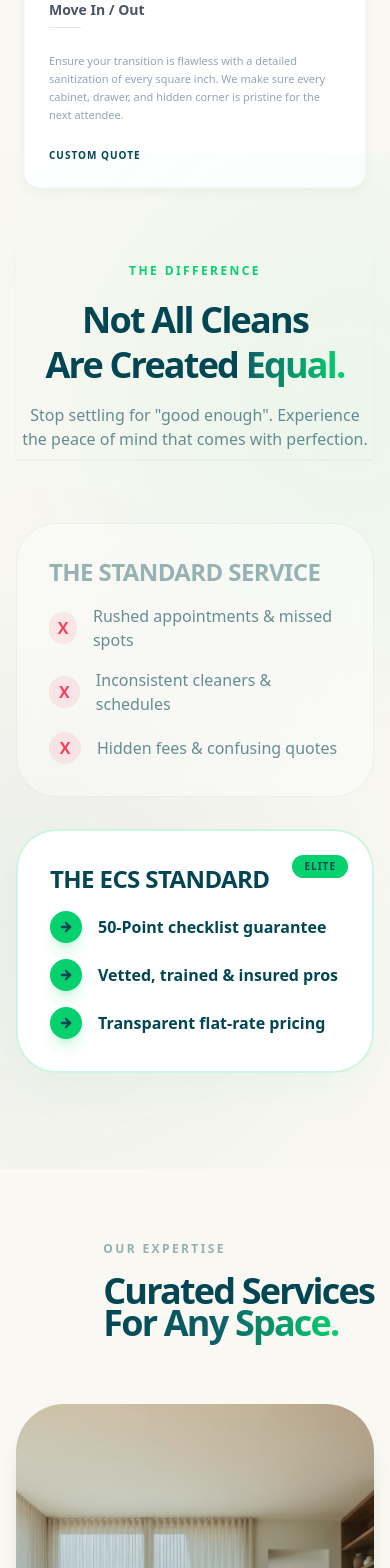
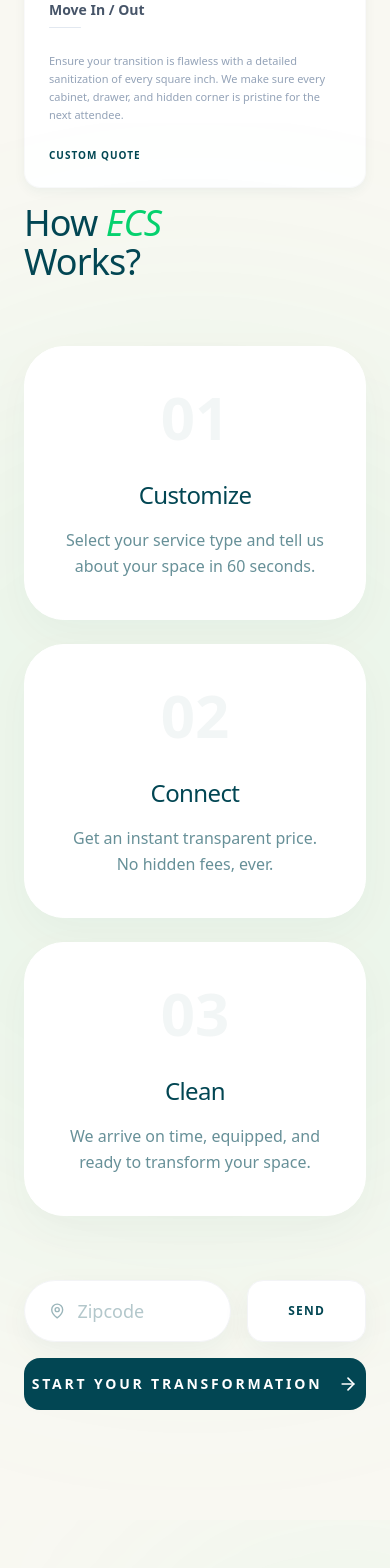
Before and after one commit to renatoquerales28-byte/extreme-cleaning-next, a Next.js app: page / in a window 390 px wide. Shown: the part 2920-4488 px from the top of the page. Built offline with nearby package versions, Linux system fonts and the light colour scheme.

Commit message:
UI: Redesign ProcessSection based on wireframe with Hero Section visual language

```diff
--- a/src/app/page.tsx
+++ b/src/app/page.tsx
@@ -126,10 +126,10 @@ export default function Home() {
             {/* NEW STRATEGIC SECTIONS */}
             <SocialProofSection />
             <ServiceSelectorSection />
+            <ProcessSection />
 
             <ProblemSolutionSection />
             <ServicesSection />
-            <div id="process"><ProcessSection /></div>
             <div id="reviews"><LegacySocialProof /></div>
             <FooterSection />
         </main>
--- a/src/components/landing/ProcessSection.tsx
+++ b/src/components/landing/ProcessSection.tsx
@@ -1,10 +1,15 @@
 "use client";
 
-import React from "react";
-import Link from "next/link";
-import { ArrowRight, CheckCircle2 } from "lucide-react";
+import React, { useState } from "react";
+import { motion } from "framer-motion";
+import { ArrowRight, MapPin, Sparkles } from "lucide-react";
+import { useRouter } from "next/navigation";
 
 export default function ProcessSection() {
+    const router = useRouter();
+    const [zipCode, setZipCode] = useState("");
+    const [isFocused, setIsFocused] = useState(false);
+
     const steps = [
         {
             num: "01",
@@ -23,48 +28,107 @@ export default function ProcessSection() {
         }
     ];
 
+    const handleStart = (e?: React.FormEvent) => {
+        if (e) e.preventDefault();
+        if (zipCode.length === 5) {
+            router.push(`/quote?zip=${zipCode}`);
+        }
+    };
+
     return (
-        <section className="py-24 bg-[#024653] text-white relative overflow-hidden snap-start scroll-mt-[60px]" id="process">
-            {/* Background Line Animation - Premium Teal Accent */}
-            <div className="absolute top-1/2 left-0 w-full h-px bg-[#0E6168] -translate-y-1/2 hidden md:block" />
+        <section className="w-full bg-transparent py-20 lg:py-32 relative overflow-hidden snap-start scroll-mt-[60px]" id="process">
+            <div className="max-w-[1700px] mx-auto px-6 lg:px-10 relative z-10">
 
-            <div className="container px-4 mx-auto relative z-10">
-                <div className="flex flex-col md:flex-row justify-between items-start md:items-end mb-20 gap-8 lg:px-6">
-                    <div className="space-y-4 max-w-xl">
-                        <span className="text-[#05D16E] font-black tracking-[0.2em] text-xs uppercase">Simplicity First</span>
-                        <h2 className="text-4xl md:text-6xl font-black tracking-tighter text-white leading-[0.9]">
-                            From Chaos to <br />
-                            <span className="text-transparent bg-clip-text bg-gradient-to-r from-[#05D16E] to-[#1D7F7F]">Calm in 3 Steps.</span>
-                        </h2>
-                    </div>
-                </div>
+                {/* Section Title - Matching Hero Typography */}
+                <motion.div
+                    initial={{ opacity: 0, y: 20 }}
+                    whileInView={{ opacity: 1, y: 0 }}
+                    viewport={{ once: true }}
+                    transition={{ duration: 0.8 }}
+                    className="mb-16 lg:mb-24"
+                >
+                    <h2 className="text-4xl md:text-5xl lg:text-5xl xl:text-6xl font-normal leading-[1.1] tracking-tight text-[#024653]">
+                        How <span className="italic font-light text-[#05D16E]">ECS</span> <br />
+                        Works?
+                    </h2>
+                </motion.div>
 
-                <div className="grid md:grid-cols-3 gap-12 relative lg:px-6">
+                {/* Steps Grid */}
+                <div className="grid grid-cols-1 md:grid-cols-3 gap-6 lg:gap-10 mb-16 lg:mb-24">
                     {steps.map((step, i) => (
-                        <div key={i} className="relative group">
-                            {/* Number Background */}
-                            <span className="absolute -top-10 -left-6 text-[140px] font-black text-white/[0.03] select-none z-0 transition-all duration-700 group-hover:text-white/[0.08] group-hover:-translate-y-2">
+                        <motion.div
+                            key={i}
+                            initial={{ opacity: 0, y: 30 }}
+                            whileInView={{ opacity: 1, y: 0 }}
+                            viewport={{ once: true }}
+                            transition={{ duration: 0.8, delay: i * 0.2 }}
+                            className="group bg-white rounded-[2.5rem] p-10 lg:p-12 shadow-[0_15px_45px_rgba(2,70,83,0.04)] border border-white relative overflow-hidden flex flex-col items-center text-center hover:shadow-[0_20px_60px_rgba(2,70,83,0.08)] transition-all duration-500"
+                        >
+                            {/* Decorative Sparkle */}
+                            <div className="absolute top-6 right-6 opacity-0 group-hover:opacity-20 transition-opacity duration-500 text-[#05D16E]">
+                                <Sparkles size={24} />
+                            </div>
+
+                            {/* Step Number */}
+                            <span className="text-6xl lg:text-8xl font-black text-[#024653]/5 mb-8 select-none group-hover:text-[#05D16E]/10 transition-colors duration-500">
                                 {step.num}
                             </span>
 
-                            <div className="relative z-10 pt-12 md:pt-16">
-                                <div className="w-6 h-6 rounded-full bg-[#05D16E] border-4 border-[#024653] mb-8 relative md:absolute md:-top-3 md:left-0 md:transform md:-translate-y-1/2 shadow-xl shadow-[#05D16E]/20" />
-
-                                <h3 className="text-2xl font-black tracking-tight mb-4 uppercase">{step.title}</h3>
-                                <p className="text-white/40 font-medium leading-relaxed mb-6 max-w-xs font-opensans">
-                                    {step.desc}
-                                </p>
-                            </div>
-                        </div>
+                            <h3 className="text-2xl lg:text-3xl font-normal text-[#024653] mb-4 tracking-tight">
+                                {step.title}
+                            </h3>
+                            <p className="text-base lg:text-lg text-[#024653]/60 font-light leading-relaxed max-w-[260px]">
+                                {step.desc}
+                            </p>
+                        </motion.div>
                     ))}
                 </div>
 
-                <div className="mt-20 flex justify-center">
-                    <Link href="/quote" className="btn-accent px-12 py-5 shadow-2xl shadow-[#05D16E]/10 flex items-center gap-3">
-                        Start Your Quote <ArrowRight size={20} className="transition-transform group-hover:translate-x-1" />
-                    </Link>
-                </div>
+                {/* Bottom Action Row - Wireframe Implementation */}
+                <motion.div
+                    initial={{ opacity: 0, y: 20 }}
+                    whileInView={{ opacity: 1, y: 0 }}
+                    viewport={{ once: true }}
+                    transition={{ duration: 0.8, delay: 0.6 }}
+                    className="grid grid-cols-1 lg:grid-cols-12 gap-4 lg:gap-6 items-center"
+                >
+                    {/* Zipcode & Send Integrated Block */}
+                    <div className="lg:col-span-5 flex gap-4">
+                        <div className={`flex-grow flex items-center bg-white rounded-full px-6 py-4 shadow-[0_10px_30px_rgba(2,70,83,0.05)] border border-gray-100 transition-all duration-500 ${isFocused ? 'shadow-[0_12px_40px_rgba(2,70,83,0.1)] border-[#05D16E]/30' : ''}`}>
+                            <MapPin size={20} className={isFocused ? 'text-[#05D16E]' : 'text-[#024653]/40'} />
+                            <input
+                                type="text"
+                                value={zipCode}
+                                onChange={(e) => setZipCode(e.target.value.replace(/\D/g, '').slice(0, 5))}
+                                onFocus={() => setIsFocused(true)}
+                                onBlur={() => setIsFocused(false)}
+                                placeholder="Zipcode"
+                                className="w-full bg-transparent border-none focus:ring-0 focus:outline-none text-[#024653] font-medium placeholder:text-[#024653]/30 text-lg ml-3"
+                            />
+                        </div>
+                        <button
+                            onClick={handleStart}
+                            className="bg-white px-10 rounded-2xl text-[#024653] font-bold uppercase tracking-widest text-xs border border-gray-100 shadow-[0_10px_30px_rgba(2,70,83,0.05)] hover:bg-[#024653] hover:text-white transition-all duration-300"
+                        >
+                            Send
+                        </button>
+                    </div>
+
+                    {/* Main CTA Button */}
+                    <div className="lg:col-span-7">
+                        <button
+                            onClick={() => router.push('/quote')}
+                            className="w-full bg-[#024653] group text-white py-4 lg:py-5 rounded-2xl lg:rounded-3xl font-bold uppercase tracking-[0.2em] text-sm lg:text-base flex items-center justify-center gap-4 hover:bg-[#02333d] transition-all duration-500 hover:shadow-[0_20px_50px_rgba(2,70,83,0.2)] hover:-translate-y-1"
+                        >
+                            Start Your Transformation <ArrowRight size={20} className="transition-transform group-hover:translate-x-2" />
+                        </button>
+                    </div>
+                </motion.div>
+
             </div>
+
+            {/* Background Ambient Glow */}
+            <div className="absolute top-1/2 left-1/2 -translate-x-1/2 -translate-y-1/2 w-[1000px] h-[1000px] bg-[#05D16E]/5 rounded-full blur-[120px] pointer-events-none z-0" />
         </section>
     );
 }
```
